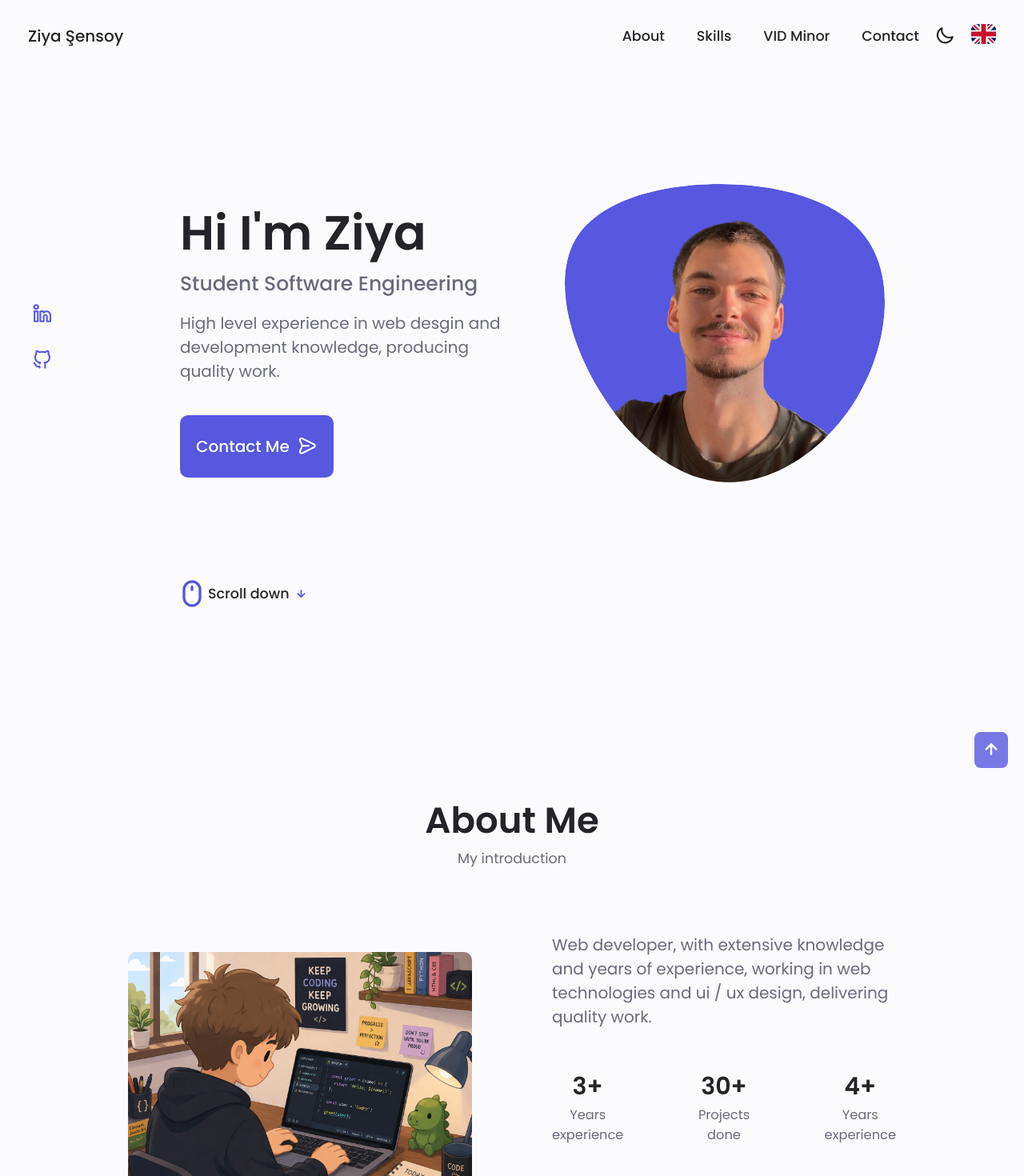
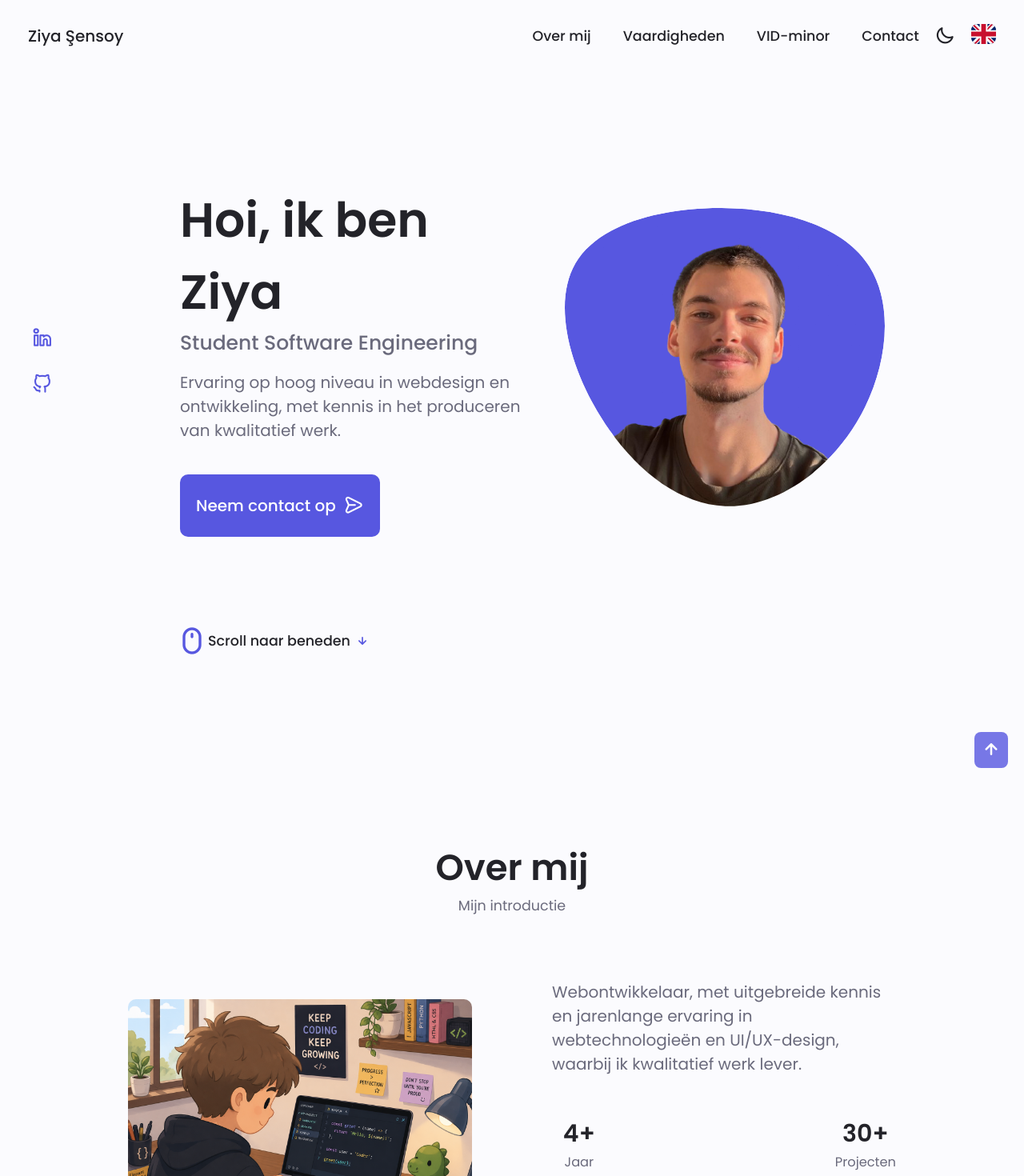
Before and after one commit to ziyasensoy/Portfolio, a Nuxt app: page / in a window 1280 px wide. Shown: the top 1470 px of the page at 80% size. Built offline with nearby package versions, Linux system fonts and the light colour scheme.

Commit message:
feat: added Dutch and English translations

```diff
--- a/app/components/About.vue
+++ b/app/components/About.vue
@@ -1,41 +1,29 @@
 <template>
   <section class="about section" id="about">
-    <h2 class="section_title">About Me</h2>
-    <span class="section_subtitle">My introduction</span>
+    <h2 class="section_title">{{ $t("About.title") }}</h2>
+    <span class="section_subtitle">{{ $t("About.subtitle") }}</span>
 
     <div class="about_container container grid">
       <img src="/photo4.jpg" alt="photo4" class="about_img" />
 
       <div class="about_data">
         <p class="about_description">
-          Web developer, with extensive knowledge and years of experience,
-          working in web technologies and ui / ux design, delivering quality
-          work.
+          {{ $t("About.description") }}
         </p>
 
         <div class="about_info">
           <div>
-            <span class="about_info-title">3+</span>
-            <span class="about_info-name"
-              >Years <br />
-              experience</span
-            >
+            <span class="about_info-title">{{ $t("About.experience") }}</span>
+            <span class="about_info-name">{{ $t('About.experienceInfo').split(' ')[0] }} <br /> {{ $t('About.experienceInfo').split(' ')[1] }}
+
+            </span>
           </div>
 
           <div>
-            <span class="about_info-title">30+</span>
-            <span class="about_info-name"
-              >Projects <br />
-              done</span
-            >
-          </div>
+            <span class="about_info-title">{{ $t("About.projects") }}</span>
+            <span class="about_info-name">{{ $t('About.projectsInfo').split(' ')[0] }} <br /> {{ $t('About.projectsInfo').split(' ')[1] }}
 
-          <div>
-            <span class="about_info-title">4+</span>
-            <span class="about_info-name"
-              >Years <br />
-              experience</span
-            >
+            </span>
           </div>
         </div>
 
@@ -44,7 +32,7 @@
             href=""
             class="button button-flex"
             download="Curriculum Vitae - Ziya Sensoy"
-            >Download CV <i class="uil uil-download-alt button_icon"></i
+            >{{ $t("About.downloadCv") }}<i class="uil uil-download-alt button_icon"></i
           ></a>
         </div>
       </div>
--- a/app/components/Contact.vue
+++ b/app/components/Contact.vue
@@ -1,7 +1,7 @@
 <template>
   <section class="contact section" id="contact">
-    <h2 class="section_title">Contact Me</h2>
-    <span class="section_subtitle">Get in touch</span>
+    <h2 class="section_title">{{ $t("Contact.title") }}</h2>
+    <span class="section_subtitle">{{ $t("Contact.subtitle") }}</span>
 
     <div class="contact_container container grid">
       <div>
@@ -9,8 +9,8 @@
           <i class="uil uil-phone contact_icon"></i>
 
           <div>
-            <h3 class="contact_title">Call Me</h3>
-            <span class="contact_subtitle">+31 6 189 44 143</span>
+            <h3 class="contact_title">{{ $t("Contact.phoneTitle") }}</h3>
+            <span class="contact_subtitle">{{ $t("Contact.phone") }}</span>
           </div>
         </div>
 
@@ -18,16 +18,16 @@
           <i class="uil uil-envelope contact_icon"></i>
 
           <div>
-            <h3 class="contact_title">Email</h3>
-            <span class="contact_subtitle">zcsensoy@gmail.com</span>
+            <h3 class="contact_title">{{ $t("Contact.emailTitle") }}</h3>
+            <span class="contact_subtitle">{{ $t("Contact.email") }}</span>
           </div>
         </div>
         <div class="contact_information">
           <i class="uil uil-map-marker contact_icon"></i>
 
           <div>
-            <h3 class="contact_title">Location</h3>
-            <span class="contact_subtitle">Amsterdam, Netherlands</span>
+            <h3 class="contact_title">{{ $t("Contact.locationTitle") }}</h3>
+            <span class="contact_subtitle">{{ $t("Contact.location") }}</span>
           </div>
         </div>
       </div>
@@ -39,11 +39,11 @@
       >
         <div class="contact_inputs grid">
           <div class="contact_content">
-            <label for="" class="contact_label">Name</label>
+            <label for="" class="contact_label">{{ $t("Contact.Form.name") }}</label>
             <input type="text" name="name" class="contact_input" required />
           </div>
           <div class="contact_content">
-            <label for="" class="contact_label">Email</label>
+            <label for="" class="contact_label">{{ $t("Contact.Form.email") }}</label>
             <input
               type="email"
               name="email"
@@ -54,11 +54,11 @@
           </div>
         </div>
         <div class="contact_content">
-          <label for="" class="contact_label">Subject</label>
+          <label for="" class="contact_label">{{ $t("Contact.Form.subject") }}</label>
           <input type="text" name="subject" class="contact_input" />
         </div>
         <div class="contact_content">
-          <label for="" class="contact_label">Message</label>
+          <label for="" class="contact_label">{{ $t("Contact.Form.message") }}</label>
           <textarea
             cols="0"
             rows="7"
@@ -69,7 +69,7 @@
         </div>
         <div>
           <button type="submit" class="button button-flex">
-            Send Message
+            {{ $t("Contact.Form.sendMessage") }}
             <i class="uil uil-message button_icon"></i>
           </button>
         </div>
--- a/app/components/Footer.vue
+++ b/app/components/Footer.vue
@@ -3,19 +3,30 @@
     <div class="footer_bg">
       <div class="footer_container container grid">
         <div>
-          <h1 class="footer_title">Ziya Şensoy</h1>
-          <span class="footer_subtitle">Student Software Engineering</span>
+          <h1 class="footer_title">{{ $t("Footer.title") }}</h1>
+          <span class="footer_subtitle">{{ $t("Footer.subtitle") }}</span>
         </div>
 
         <ul class="footer_links">
           <li>
-            <a href="#about" class="footer_link">About</a>
+            <a href="#about" class="footer_link">{{
+              $t("Footer.aboutLink")
+            }}</a>
           </li>
           <li>
-            <a href="#skills" class="footer_link">Skills</a>
+            <a href="#skills" class="footer_link">{{
+              $t("Footer.skillsLink")
+            }}</a>
           </li>
           <li>
-            <a href="#contact" class="footer_link">Contact</a>
+            <a href="#minor" class="footer_link">{{
+              $t("Footer.minorLink")
+            }}</a>
+          </li>
+          <li>
+            <a href="#contact" class="footer_link">{{
+              $t("Footer.contactLink")
+            }}</a>
           </li>
         </ul>
 
@@ -45,8 +56,16 @@
       </div>
 
       <p class="footer_copy">
-        &#169; Ziya Şensoy. All rights reserved. This website is completely made
-        from scratch with HTML, CSS and Javascript
+        {{ $t("Footer.copyright", { year: new Date().getFullYear() }) }}
+      </p>
+      <p class="built-with">
+        {{ $t("Footer.builtWith") }}
+
+        <span class="icons">
+          <img src="/logos/vue_logo.svg" alt="Vue" />
+          <img src="/logos/nuxt_logo.svg" alt="Nuxt" />
+          <img src="/logos/ts_logo.svg" alt="TypeScript" />
+        </span>
       </p>
     </div>
   </footer>
--- a/app/components/Header.vue
+++ b/app/components/Header.vue
@@ -1,32 +1,32 @@
 <template>
   <header class="header" id="header">
     <nav class="nav container">
-      <a href="#home" class="nav_logo">Ziya Şensoy</a>
+      <a href="#home" class="nav_logo"> {{ $t("Header.name") }} </a>
 
       <!-- MENU -->
       <div :class="['nav_menu', { 'show-menu': menuOpen }]" id="nav-menu">
         <ul class="nav_list grid">
           <li class="nav_item">
             <a href="#about" class="nav_link" @click="closeMenu">
-              <i class="uil uil-user nav_icon"></i> About
+              <i class="uil uil-user nav_icon"></i> {{ $t("Header.aboutLink") }}
             </a>
           </li>
 
           <li class="nav_item">
             <a href="#skills" class="nav_link" @click="closeMenu">
-              <i class="uil uil-award nav_icon"></i> Skills
+              <i class="uil uil-award nav_icon"></i> {{ $t("Header.skillsLink") }}
             </a>
           </li>
 
           <li class="nav_item">
             <a href="#minor" class="nav_link" @click="closeMenu">
-              <i class="uil uil-graduation-cap nav_icon"></i> VID Minor
+              <i class="uil uil-graduation-cap nav_icon"></i> {{ $t("Header.minorLink") }}
             </a>
           </li>
 
           <li class="nav_item">
             <a href="#contact" class="nav_link" @click="closeMenu">
-              <i class="uil uil-message nav_icon"></i> Contact
+              <i class="uil uil-message nav_icon"></i> {{ $t("Header.contactLink") }}
             </a>
           </li>
         </ul>
--- a/app/components/Hero.vue
+++ b/app/components/Hero.vue
@@ -57,14 +57,11 @@
             </div>
 
             <div class="home_data">
-              <h1 class="home_title" data-key="home_title">{{ $t("home_title") }}</h1>
-              <h3 class="home_subtitle">Student Software Engineering</h3>
-              <p class="home_description">
-                High level experience in web desgin and development knowledge,
-                producing quality work.
-              </p>
+              <h1 class="home_title" data-key="home_title">{{ $t("Hero.homeTitle") }}</h1>
+              <h3 class="home_subtitle">{{ $t("Hero.homeSubtitle") }}</h3>
+              <p class="home_description">{{ $t("Hero.homeDescription") }}</p>
               <a href="#contact" class="button button-flex">
-                Contact Me <i class="uil uil-message button_icon"></i>
+                {{ $t("Hero.homeContactButton") }} <i class="uil uil-message button_icon"></i>
               </a>
             </div>
           </div>
@@ -72,7 +69,7 @@
           <div class="home_scroll">
             <a href="#about" class="home_scroll-button button-flex">
               <i class="uil uil-mouse-alt home_scroll-mouse"></i>
-              <span class="home_scroll-name">Scroll down</span>
+              <span class="home_scroll-name">{{ $t("Hero.homeScroll") }}</span>
               <i class="uil uil-arrow-down home_sroll-arrow"></i>
             </a>
           </div>
--- a/i18n/locales/nl-NL.json
+++ b/i18n/locales/nl-NL.json
@@ -1,3 +1,53 @@
 {
-  "home_title": "Hi I'm Ziya"
-}
+    "Header": {
+      "name": "Ziya Şensoy",
+      "aboutLink": "Over mij",
+      "skillsLink": "Vaardigheden",
+      "minorLink": "VID-minor",
+      "contactLink": "Contact"
+    },
+    "Hero": {
+      "homeTitle": "Hoi, ik ben Ziya",
+      "homeSubtitle": "Student Software Engineering",
+      "homeDescription": "Ervaring op hoog niveau in webdesign en ontwikkeling, met kennis in het produceren van kwalitatief werk.",
+      "homeContactButton": "Neem contact op",
+      "homeScroll": "Scroll naar beneden"
+    },
+    "About": {
+      "title": "Over mij",
+      "subtitle": "Mijn introductie",
+      "description": "Webontwikkelaar, met uitgebreide kennis en jarenlange ervaring in webtechnologieën en UI/UX-design, waarbij ik kwalitatief werk lever.",
+      "experience": "4+",
+      "experienceInfo": "Jaar ervaring",
+      "projects": "30+",
+      "projectsInfo": "Projecten afgerond",
+      "downloadCv": "Download CV"
+    },
+    "Contact": {
+      "title": "Contacteer mij",
+      "subtitle": "Neem contact op",
+      "phoneTitle": "Bel mij",
+      "phone": "+31 6 18944143",
+      "emailTitle": "E-mail",
+      "email": "zcsensoy{'@'}gmail.com",
+      "locationTitle": "Locatie",
+      "location": "Amsterdam, Nederland",
+      "Form": {
+        "name": "Naam",
+        "email": "E-mail",
+        "subject": "Onderwerp",
+        "message": "Bericht",
+        "sendMessage": "Verstuur bericht"
+      }
+    },
+    "Footer": {
+      "title": "Ziya Şensoy",
+      "subtitle": "Student Software Engineering",
+      "aboutLink": "Over mij",
+      "skillsLink": "Vaardigheden",
+      "minorLink": "VID-minor",
+      "contactLink": "Contact",
+      "copyright": "© {year} Ziya Şensoy. Alle rechten voorbehouden.",
+      "builtWith": "Gebouwd met:"
+    }
+  }
```
Also changed, not shown: i18n/locales/en-US.json (+51 -1 lines).
